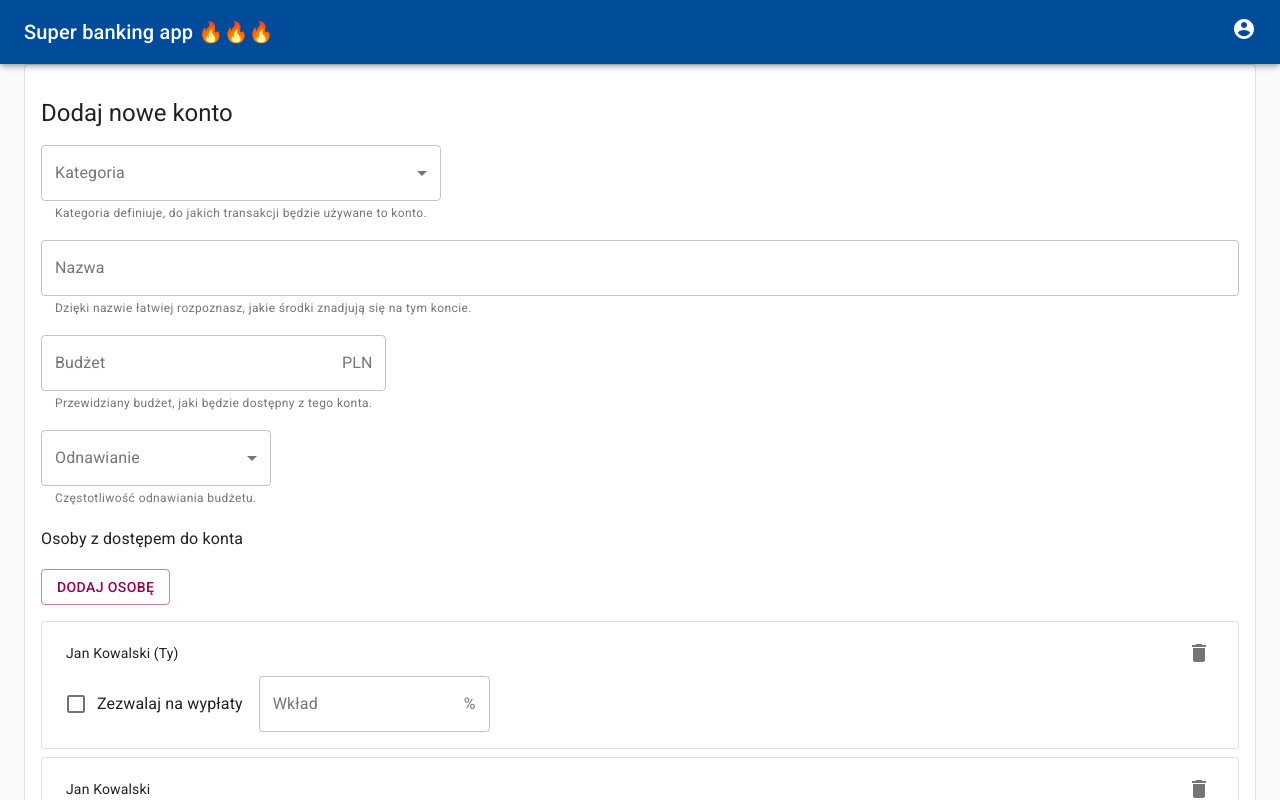
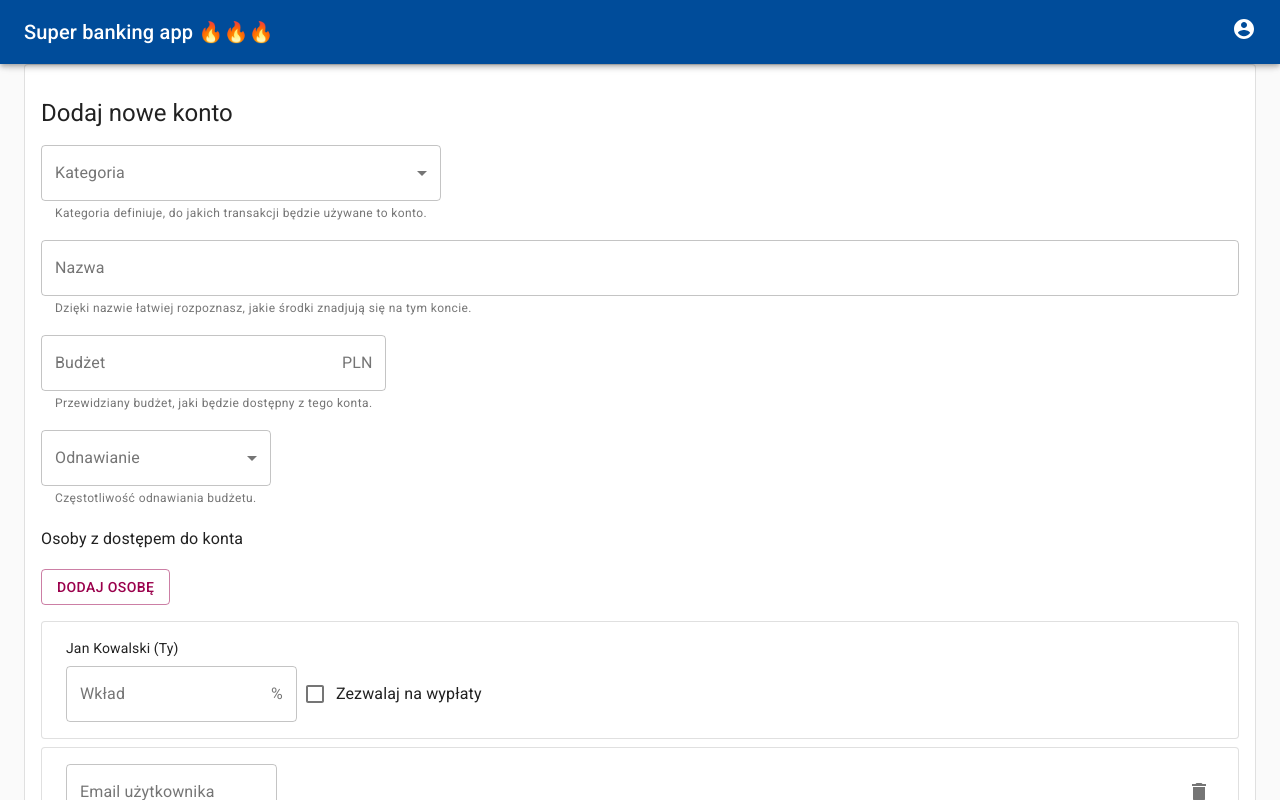
Before and after one commit to fringers/hack4lem_2021, a React (Create React App) app in the folder webapp/: page /accounts/create in a window 1280 px wide. Shown: the top 800 px of the page. Built offline with nearby package versions, Linux system fonts and the light colour scheme.

Commit message:
form field added

```diff
--- a/webapp/src/components/account/CreateAccount/UserItem.js
+++ b/webapp/src/components/account/CreateAccount/UserItem.js
@@ -20,29 +20,30 @@ export const UserItem = ({ own }) => {
               justify="space-between"
               alignItems="center"
             >
-              <Grid item>Jan Kowalski {own ? "(Ty)" : null}</Grid>
+              <Grid item>
+                {own ? (
+                  "Jan Kowalski (Ty)"
+                ) : (
+                  <TextField
+                    id="budget"
+                    label="Email użytkownika"
+                    variant="outlined"
+                  />
+                )}
+              </Grid>
 
-              <Grid item>
-                <IconButton size="small">
-                  <DeleteIcon />
-                </IconButton>
-              </Grid>
+              {!own ? (
+                <Grid item>
+                  <IconButton size="small">
+                    <DeleteIcon />
+                  </IconButton>
+                </Grid>
+              ) : null}
             </Grid>
           </Grid>
 
           <Grid item>
-            <Grid
-              container
-              direction="row"
-              alignItems="center"
-            >
-              <Grid item>
-                <FormControlLabel
-                  control={<Checkbox name="test" />}
-                  label="Zezwalaj na wypłaty"
-                />
-              </Grid>
-
+            <Grid container direction="row" alignItems="center" spacing={1}>
               <Grid item>
                 <TextField
                   id="budget"
@@ -59,6 +60,13 @@ export const UserItem = ({ own }) => {
                   }}
                 />
               </Grid>
+
+              <Grid item>
+                <FormControlLabel
+                  control={<Checkbox name="test" />}
+                  label="Zezwalaj na wypłaty"
+                />
+              </Grid>
             </Grid>
           </Grid>
         </Grid>
```
